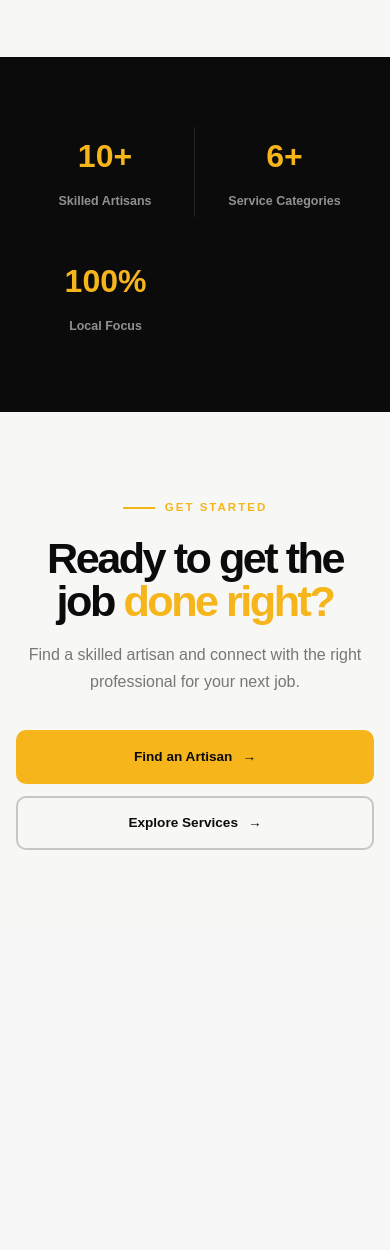
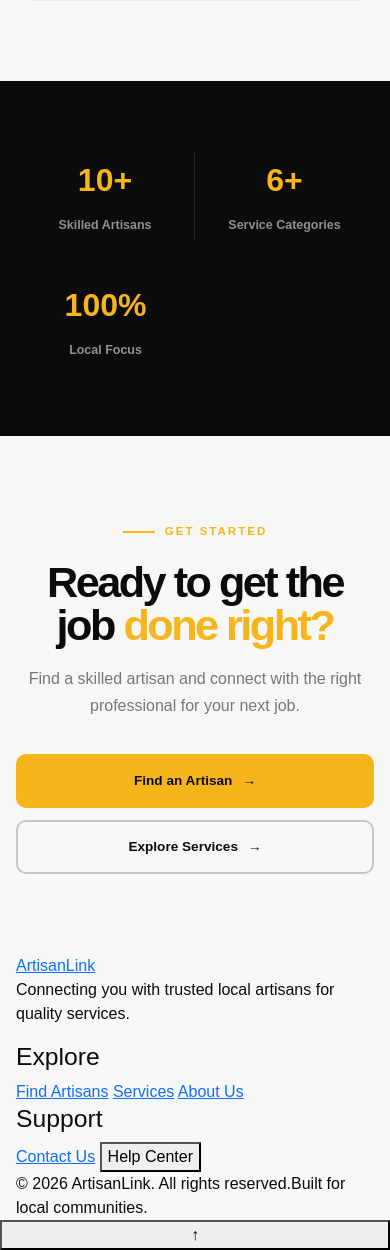
Before and after one commit to Vichi-King/ArtisanLink, a Flask app: page /about in a window 390 px wide. Shown: the part 3319-4569 px from the top of the page. Before the commit the page ends 4169 px from the top, so only its background shows below. Run offline with Flask 3, Linux system fonts and the light colour scheme.

Commit message:
Implement Phase 1 global navigation and responsive shell

```diff
--- a/app/templates/base.html
+++ b/app/templates/base.html
@@ -3,19 +3,31 @@
 <head>
     <meta charset="UTF-8">
     <meta name="viewport" content="width=device-width, initial-scale=1.0">
+    <meta name="description" content="ArtisanLink connects customers with trusted local artisans for quality services.">
     <title>{% block title %}ArtisanLink{% endblock %}</title>
+    <link rel="icon" href="{{ url_for('static', filename='images/logo.png') }}">
     <link href="https://cdn.jsdelivr.net/npm/bootstrap@5.3.3/dist/css/bootstrap.min.css" rel="stylesheet">
     <link rel="stylesheet" href="{{ url_for('static', filename='css/style.css') }}">
     <link rel="stylesheet" href="{{ url_for('static', filename='css/responsive.css') }}">
 </head>
 <body class="d-flex flex-column min-vh-100">
-    <nav class="navbar navbar-expand-lg bg-dark navbar-dark">
+    <a class="al-skip-link" href="#main-content">Skip to content</a>
+
+    <nav class="navbar navbar-expand-lg bg-dark navbar-dark" aria-label="Main navigation">
         <div class="container">
-            <a class="navbar-brand" href="{{ url_for('home') }}"><img src="{{ url_for('static', filename='images/logo.png') }}" alt="ArtisanLink" class="navbar-logo"></a>
-            <button class="navbar-toggler" type="button" data-bs-toggle="collapse" data-bs-target="#mainNavbar" aria-controls="mainNavbar" aria-expanded="false" aria-label="Toggle navigation"><span class="navbar-toggler-icon"></span></button>
+            <a class="navbar-brand" href="{{ url_for('home') }}" aria-label="ArtisanLink home">
+                <img src="{{ url_for('static', filename='images/logo.png') }}" alt="ArtisanLink" class="navbar-logo">
+            </a>
+            <button class="navbar-toggler" type="button" data-bs-toggle="collapse" data-bs-target="#mainNavbar" aria-controls="mainNavbar" aria-expanded="false" aria-label="Toggle navigation">
+                <span class="navbar-toggler-icon"></span>
+            </button>
             <div class="collapse navbar-collapse" id="mainNavbar">
-                <ul class="navbar-nav ms-auto">
+                <ul class="navbar-nav ms-auto align-items-lg-center">
                     <li class="nav-item"><a class="nav-link" href="{{ url_for('home') }}">Home</a></li>
+                    <li class="nav-item"><a class="nav-link" href="{{ url_for('artisans') }}">Find Artisans</a></li>
+                    <li class="nav-item"><a class="nav-link" href="{{ url_for('services') }}">Services</a></li>
+                    <li class="nav-item"><a class="nav-link" href="{{ url_for('about') }}">About Us</a></li>
+                    <li class="nav-item"><a class="nav-link" href="{{ url_for('contact') }}">Contact Us</a></li>
                     {% if session.get("user_id") %}
                         {% if session.get("user_role") == "artisan" %}
                             <li class="nav-item"><a class="nav-link" href="{{ url_for('artisan_dashboard') }}">Dashboard</a></li>
@@ -25,14 +37,10 @@
                         {% else %}
                             <li class="nav-item"><a class="nav-link" href="{{ url_for('customer_dashboard') }}">Dashboard</a></li>
                             <li class="nav-item"><a class="nav-link" href="{{ url_for('my_bookings') }}">My Bookings</a></li>
-                            <li class="nav-item"><a class="nav-link" href="{{ url_for('become_artisan') }}">Become an Artisan</a></li>
                         {% endif %}
-                        <li class="nav-item"><span class="nav-link">Hi, {{ session.get("user_name") }}</span></li>
-                        <li class="nav-item"><a class="nav-link" href="{{ url_for('logout') }}">Logout</a></li>
+                        <li class="nav-item al-nav-user"><span class="nav-link">Hi, {{ session.get("user_name") }}</span></li>
+                        <li class="nav-item"><a class="nav-link al-nav-logout" href="{{ url_for('logout') }}">Logout</a></li>
                     {% else %}
-                        <li class="nav-item"><a class="nav-link" href="{{ url_for('services') }}">Services</a></li>
-                        <li class="nav-item"><a class="nav-link" href="{{ url_for('about') }}">About Us</a></li>
-                        <li class="nav-item"><a class="nav-link" href="{{ url_for('contact') }}">Contact Us</a></li>
                         <li class="nav-item"><a class="nav-link" href="{{ url_for('register', role='artisan') }}">Become an Artisan</a></li>
                         <li class="nav-item"><a class="nav-link" href="{{ url_for('register', role='customer') }}">Register</a></li>
                         <li class="nav-item"><a class="nav-link" href="{{ url_for('login') }}">Login</a></li>
@@ -43,10 +51,44 @@
     </nav>
 
     {% with messages = get_flashed_messages(with_categories=true) %}
-        {% if messages %}<div class="flash-stack" aria-live="polite">{% for category, message in messages %}<div class="alert alert-{{ category }} alert-dismissible fade show artisan-flash" role="alert">{{ message }}<button type="button" class="btn-close" data-bs-dismiss="alert" aria-label="Close"></button></div>{% endfor %}</div>{% endif %}
+        {% if messages %}
+            <div class="flash-stack" aria-live="polite">
+                {% for category, message in messages %}
+                    <div class="alert alert-{{ category }} alert-dismissible fade show artisan-flash" role="alert">
+                        {{ message }}
+                        <button type="button" class="btn-close" data-bs-dismiss="alert" aria-label="Close"></button>
+                    </div>
+                {% endfor %}
+            </div>
+        {% endif %}
     {% endwith %}
 
-    <main class="flex-grow-1">{% block content %}{% endblock %}</main>
+    <main id="main-content" class="flex-grow-1">{% block content %}{% endblock %}</main>
+
+    <footer class="al-site-footer">
+        <div class="container">
+            <div class="al-footer-grid">
+                <div>
+                    <a href="{{ url_for('home') }}" class="al-footer-brand">ArtisanLink</a>
+                    <p>Connecting you with trusted local artisans for quality services.</p>
+                </div>
+                <div>
+                    <h2>Explore</h2>
+                    <a href="{{ url_for('artisans') }}">Find Artisans</a>
+                    <a href="{{ url_for('services') }}">Services</a>
+                    <a href="{{ url_for('about') }}">About Us</a>
+                </div>
+                <div>
+                    <h2>Support</h2>
+                    <a href="{{ url_for('contact') }}">Contact Us</a>
+                    <button type="button" class="al-footer-help" id="helpCenterTrigger">Help Center</button>
+                </div>
+            </div>
+            <div class="al-footer-bottom"><span>© {{ now().year if now is defined else 2026 }} ArtisanLink. All rights reserved.</span><span>Built for local communities.</span></div>
+        </div>
+    </footer>
+
+    <button type="button" class="al-back-top" id="backToTop" aria-label="Back to top" title="Back to top">↑</button>
 
     <div class="help-overlay" id="helpOverlay" aria-hidden="true">
         <div class="help-modal" role="dialog" aria-modal="true" aria-labelledby="helpModalTitle">
@@ -60,14 +102,22 @@
             <div class="help-modal-footer"><span>Need more help?</span><a href="mailto:support@artisanlink.com" class="help-contact">Contact Support →</a></div>
         </div>
     </div>
+
     <script>
     document.addEventListener("DOMContentLoaded", function () {
-        const trigger=document.getElementById("helpCenterTrigger"), overlay=document.getElementById("helpOverlay"), close=document.getElementById("helpClose");
-        if(trigger) trigger.addEventListener("click", function(e){e.preventDefault();overlay.classList.add("active");overlay.setAttribute("aria-hidden","false");document.body.style.overflow="hidden";});
-        function closeHelp(){overlay.classList.remove("active");overlay.setAttribute("aria-hidden","true");document.body.style.overflow="";}
-        if(close) close.addEventListener("click",closeHelp);
-        if(overlay) overlay.addEventListener("click",function(e){if(e.target===overlay)closeHelp();});
-        document.addEventListener("keydown",function(e){if(e.key==="Escape"&&overlay.classList.contains("active"))closeHelp();});
+        const trigger = document.getElementById("helpCenterTrigger");
+        const overlay = document.getElementById("helpOverlay");
+        const close = document.getElementById("helpClose");
+        const backTop = document.getElementById("backToTop");
+        if (trigger && overlay) trigger.addEventListener("click", function () { overlay.classList.add("active"); overlay.setAttribute("aria-hidden", "false"); document.body.style.overflow = "hidden"; });
+        function closeHelp() { if (!overlay) return; overlay.classList.remove("active"); overlay.setAttribute("aria-hidden", "true"); document.body.style.overflow = ""; }
+        if (close) close.addEventListener("click", closeHelp);
+        if (overlay) overlay.addEventListener("click", function (e) { if (e.target === overlay) closeHelp(); });
+        document.addEventListener("keydown", function (e) { if (e.key === "Escape" && overlay && overlay.classList.contains("active")) closeHelp(); });
+        function toggleTop() { if (backTop) backTop.classList.toggle("visible", window.scrollY > 420); }
+        window.addEventListener("scroll", toggleTop, { passive: true });
+        toggleTop();
+        if (backTop) backTop.addEventListener("click", function () { window.scrollTo({ top: 0, behavior: "smooth" }); });
     });
     </script>
     <script src="https://cdn.jsdelivr.net/npm/bootstrap@5.3.3/dist/js/bootstrap.bundle.min.js"></script>
```
